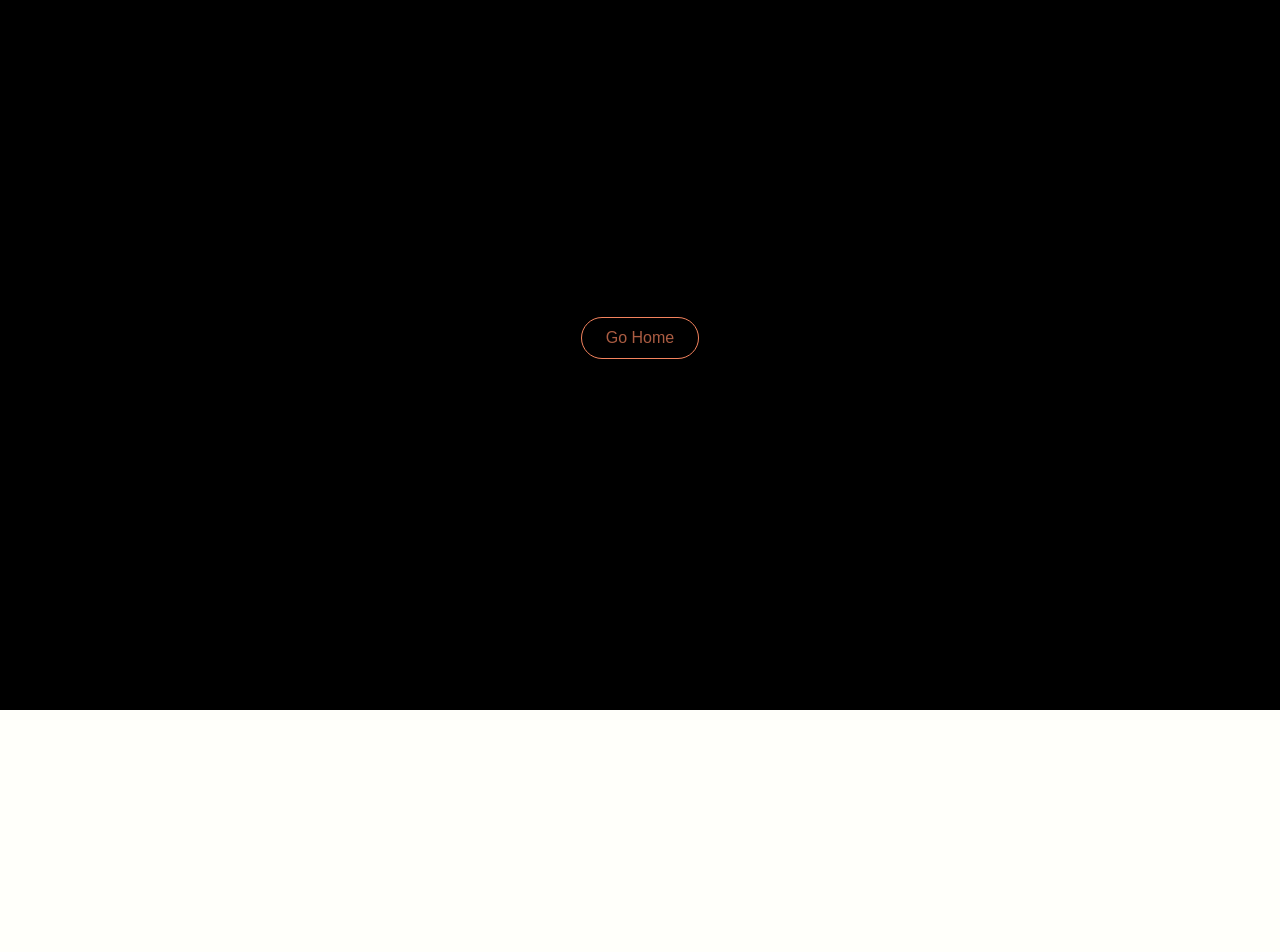
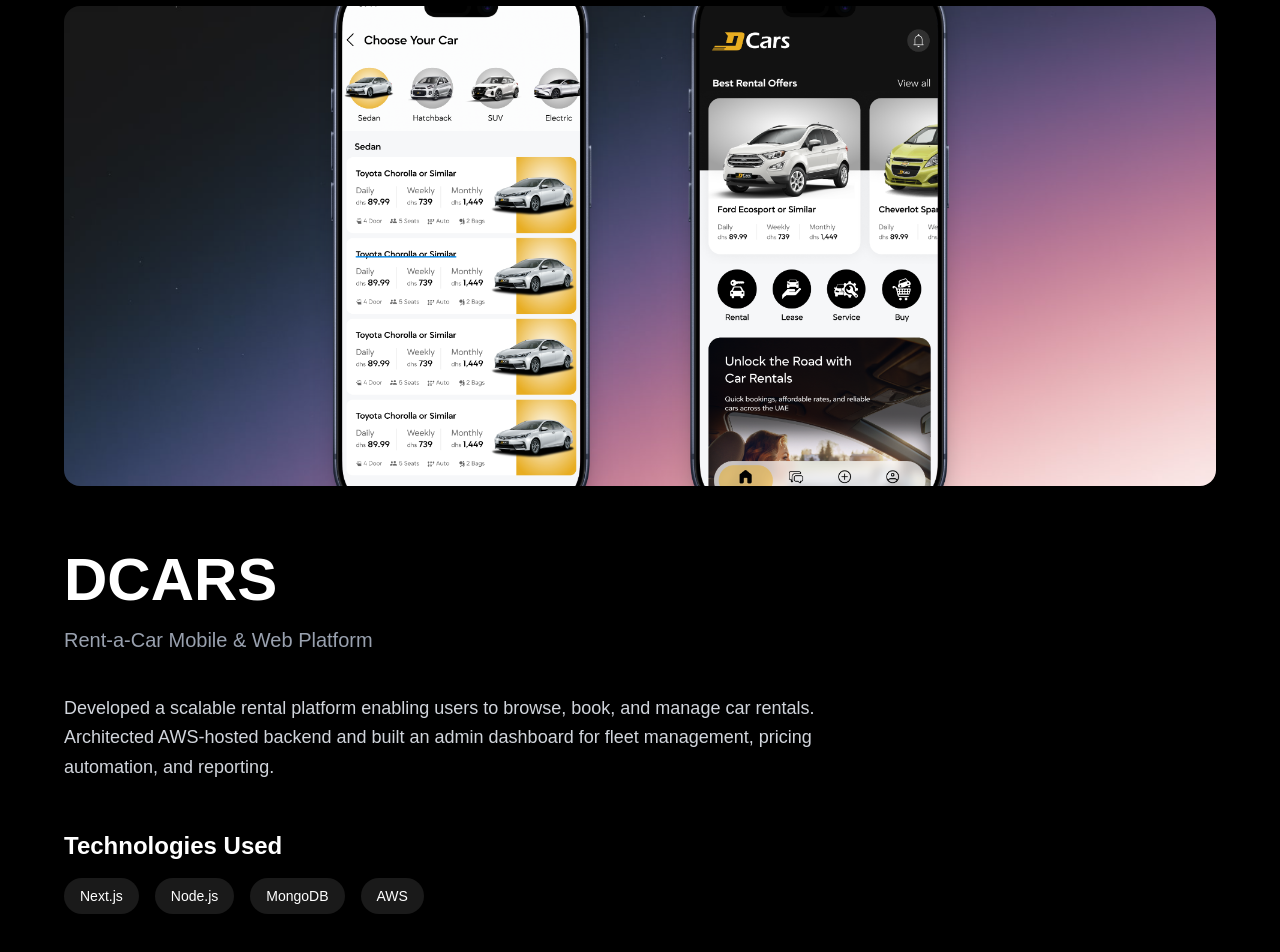
Before and after one commit to DHANIYEL/portfolio-v2, a Next.js app: page /projects/dcars in a window 1280 px wide. Before the commit this address had no page. Shown: the part 90-1042 px from the top of the page. Before the commit the page ends 800 px from the top, so only its background shows below. Built offline with nearby package versions, Linux system fonts and the light colour scheme; a web font is replaced by a local one.

Commit message:
link update

```diff
--- a/app/components/Card.tsx
+++ b/app/components/Card.tsx
@@ -1,9 +1,10 @@
-// components/Card.tsx
 "use client";
 import { useEffect, useRef } from "react";
 import styles from "../assets/styles/enhanced.module.scss";
 import gsap from "gsap";
 import { ScrollTrigger } from "gsap/ScrollTrigger";
+import { useRouter } from "next/router";
+import Link from "next/link";
 
 gsap.registerPlugin(ScrollTrigger);
 
@@ -12,6 +13,7 @@
   title: string;
   subtitle: string;
   description: string;
+  slug: string;
   images?: {
     main: string;
   };
@@ -23,6 +25,7 @@
 const Card = ({
   i,
   title,
+  slug,
   subtitle,
   description,
   images,
@@ -149,6 +152,7 @@
       className={styles.cardContainer}
       style={{ "--index": i } as React.CSSProperties}
     >
+      <Link href={`/projects/${slug}`}>
         <div className={styles.card} style={{ backgroundColor: color }}>
           <div ref={headerRef} className={styles.header}>
             <div className={styles.tag}>
@@ -181,6 +185,7 @@
             </div>
           </div>
         </div>
+      </Link>
     </div>
   );
 };
--- a/app/constants/index.js
+++ b/app/constants/index.ts
@@ -1,3 +1,19 @@
+
+export interface ProjectType {
+  id: number;
+  slug: string;
+  title: string;
+  subtitle: string;
+  level: string;
+  tag: string;
+  description: string;
+  color: string;
+  images: {
+    main: string;
+    secondary: string;
+  };
+  technologies: string[];
+}
 export const navLinks = [
   { label: "Home", href: "/" },
   { label: "About", href: "#about" },
@@ -30,9 +46,10 @@
 ];
 
 // constants/index.ts
-export const Projects = [
+export const Projects: ProjectType[] = [
   {
     id: 1,
+    slug: "dcars",
     title: "DCARS",
     subtitle: "Rent-a-Car Mobile & Web Platform",
     level: "ADVANCED",
@@ -41,12 +58,14 @@
       "Developed a scalable rental platform enabling users to browse, book, and manage car rentals. Architected AWS-hosted backend and built an admin dashboard for fleet management, pricing automation, and reporting.",
     color: "var(--color-primary)",
     images: {
-      main: "../assets/projects/dcars.png",
-      secondary: "../assets/projects/dcars-admin.png",
+      main: "/assets/projects/dcars.png",
+      secondary: "/assets/projects/dcars-admin.png",
     },
+    technologies: ["Next.js", "Node.js", "MongoDB", "AWS"],
   },
   {
     id: 2,
+    slug: "dexpress",
     title: "DEXPRESS",
     subtitle: "Grocery & Investment E-commerce App",
     level: "ADVANCED",
@@ -55,12 +74,14 @@
       "Built a grocery e-commerce application integrated with an investment rewards system. Developed admin panel for inventory control, analytics, and improved backend order flow efficiency.",
     color: "var(--color-third)",
     images: {
-      main: "../assets/projects/dexpress.png",
-      secondary: "../assets/projects/dexpress-admin.png",
+      main: "/assets/projects/dexpress.png",
+      secondary: "/assets/projects/dexpress-admin.png",
     },
+    technologies: ["React", "Node.js", "MongoDB", "Admin Panel"],
   },
   {
     id: 3,
+    slug: "moms-wives",
     title: "MOM’S & WIVES",
     subtitle: "Women Entrepreneur Marketplace",
     level: "ADVANCED",
@@ -69,12 +90,14 @@
       "Created a scalable online marketplace for women entrepreneurs to sell handmade products. Optimized onboarding workflow and architecture, achieving 250K+ active users within 6 months.",
     color: "var(--color-primary)",
     images: {
-      main: "../assets/projects/moms.png",
-      secondary: "../assets/projects/moms.png",
+      main: "/assets/projects/moms.png",
+      secondary: "/assets/projects/moms.png",
     },
+    technologies: ["Next.js", "MongoDB", "Scalable Architecture"],
   },
   {
     id: 4,
+    slug: "venture-ai",
     title: "VENTURE AI",
     subtitle: "AI Travel Itinerary Builder",
     level: "ADVANCED",
@@ -83,9 +106,10 @@
       "Developed an AI-powered travel planner using OpenAI API to generate dynamic itineraries. Integrated Pexels API for visuals and improved itinerary generation speed by 40%.",
     color: "var(--color-third)",
     images: {
-      main: "../assets/projects/gta.png",
-      secondary: "../assets/projects/venture-dashboard.png",
+      main: "/assets/projects/gta.png",
+      secondary: "/assets/projects/venture-dashboard.png",
     },
+    technologies: ["Next.js", "OpenAI API", "Pexels API"],
   },
 ];
 
--- a/app/pages/projects.tsx
+++ b/app/pages/projects.tsx
@@ -1,6 +1,6 @@
 "use client";
 import styles from "../assets/styles/enhanced.module.scss";
-import { Projects } from "../constants/index.js";
+import { Projects } from "@/app/constants/index";
 import Card from "../components/Card";
 
 const ProjectsPage = () => {
--- a/app/projects/[slug]/page.tsx
+++ b/app/projects/[slug]/page.tsx
@@ -2,79 +2,18 @@
 
 import { useParams, useRouter } from "next/navigation";
 import Image from "next/image";
+import { Projects } from "@/app/constants/index";
 import HoverButton from "@/app/components/HoverButton";
-
-const projects = [
-  {
-    id: 1,
-    title: "LIVING COLOR",
-    description:
-      "Consectetur nostrud adipibus eu eleifend ipsum lacinia luctus dis ac turpis sociosqu risus integer",
-    image: "/assets/projects/carhub.png",
-    slug: "living-color",
-    fullDescription: "Full project description here...",
-    technologies: ["React", "Next.js", "Tailwind CSS"],
-    liveUrl: "https://example.com",
-    githubUrl: "https://github.com/example",
-  },
-  {
-    id: 2,
-    title: "INSPIRED",
-    description:
-      "Conetur nostrud adipibus eu eleifend ipsum lacinia luctus dis ac turpis sociosqu risus integer",
-    image: "/assets/projects/moms.png",
-    slug: "inspired",
-    fullDescription: "Full project description here...",
-    technologies: ["React", "Node.js", "MongoDB"],
-    liveUrl: "https://example.com",
-    githubUrl: "https://github.com/example",
-  },
-  {
-    id: 3,
-    title: "CREATIVE FLOW",
-    description:
-      "Eleifend ipsum lacinia luctus dis ac turpis sociosqu risus integer pellentesque",
-    image: "/assets/projects/dcars.png",
-    slug: "creative-flow",
-    fullDescription: "Full project description here...",
-    technologies: ["React", "TypeScript", "GSAP"],
-    liveUrl: "https://example.com",
-    githubUrl: "https://github.com/example",
-  },
-  {
-    id: 4,
-    title: "URBAN VIBES",
-    description:
-      "Eleifend ipsum lacinia luctus dis ac turpis sociosqu risus integer pellentesque",
-    image: "/assets/projects/gta.png",
-    slug: "urban-vibes",
-    fullDescription: "Full project description here...",
-    technologies: ["React", "Three.js", "WebGL"],
-    liveUrl: "https://example.com",
-    githubUrl: "https://github.com/example",
-  },
-  {
-    id: 5,
-    title: "NEARWALA",
-    description:
-      "Eleifend ipsum lacinia luctus dis ac turpis sociosqu risus integer pellentesque",
-    image: "/assets/projects/nearwala.png",
-    slug: "nearwala",
-    fullDescription: "Full project description here...",
-    technologies: ["Next.js", "Prisma", "PostgreSQL"],
-    liveUrl: "https://example.com",
-    githubUrl: "https://github.com/example",
-  },
-];
 
 export default function ProjectPage() {
   const params = useParams();
   const router = useRouter();
-  const project = projects.find((p) => p.slug === params.slug);
+
+  const project = Projects.find((p) => p.slug === params.slug);
 
   if (!project) {
     return (
-      <div className="min-h-screen bg-black text-black flex items-center justify-center">
+      <div className="min-h-screen bg-black text-white flex items-center justify-center">
         <div className="text-center">
           <h1 className="text-4xl font-bold mb-4">Project not found</h1>
           <HoverButton onClick={() => router.push("/")}>Go Home</HoverButton>
@@ -84,55 +23,52 @@
   }
 
   return (
-    <div className="min-h-screen bg-black text-black">
+    <div className="min-h-screen bg-black text-white">
+      {/* Back Button */}
       <div className="fixed top-8 left-8 z-50">
-        <HoverButton onClick={() => router.push("/")}>← Back</HoverButton>
+        <HoverButton onClick={() => router.back()}>← Back</HoverButton>
       </div>
 
-      <div className="container mx-auto px-8 py-20">
+      <div className="container mx-auto px-6 md:px-12 py-24">
         <div className="max-w-6xl mx-auto">
-          <div className="relative w-full h-[60vh] mb-12 rounded-lg overflow-hidden">
+          {/* Hero Image */}
+          <div className="relative w-full h-[60vh] mb-16 rounded-2xl overflow-hidden">
             <Image
-              src={project.image}
+              src={project.images.main}
               alt={project.title}
               fill
               className="object-cover"
+              priority
             />
           </div>
 
-          <h1 className="text-6xl font-bold mb-6">{project.title}</h1>
-          <p className="text-xl text-gray-400 mb-8">
-            {project.fullDescription}
+          {/* Title */}
+          <h1 className="text-5xl md:text-6xl font-bold mb-4">
+            {project.title}
+          </h1>
+
+          {/* Subtitle */}
+          <p className="text-xl text-gray-400 mb-10">{project.subtitle}</p>
+
+          {/* Description */}
+          <p className="text-lg leading-relaxed text-gray-300 mb-12 max-w-3xl">
+            {project.description}
           </p>
 
-          <div className="mb-8">
-            <h2 className="text-2xl font-bold mb-4">Technologies</h2>
+          {/* Tech Stack */}
+          <div className="mb-12">
+            <h2 className="text-2xl font-semibold mb-4">Technologies Used</h2>
             <div className="flex gap-4 flex-wrap">
-              {project.technologies.map((tech) => (
+              {project.technologies?.map((tech: any) => (
                 <span
                   key={tech}
-                  className="px-4 py-2 bg-primary rounded-full text-sm"
+                  className="px-4 py-2 bg-white/10 rounded-full text-sm"
                 >
                   {tech}
                 </span>
               ))}
             </div>
           </div>
-
-          <div className="flex gap-4">
-            <button
-              onClick={() => window.open(project.liveUrl, "_blank")}
-              className="px-8 py-3 bg-black text-black rounded-full font-semibold hover:bg-primary hover:text-black transition-all duration-300"
-            >
-              View Live
-            </button>
-            <button
-              onClick={() => window.open(project.githubUrl, "_blank")}
-              className="px-8 py-3 border border-black rounded-full font-semibold hover:bg-black hover:text-black transition-all duration-300"
-            >
-              GitHub
-            </button>
-          </div>
         </div>
       </div>
     </div>
```
Also changed, not shown: app/pages/Footer.tsx (+40 -25 lines). Lines whose indentation alone changed are shown as unchanged.
